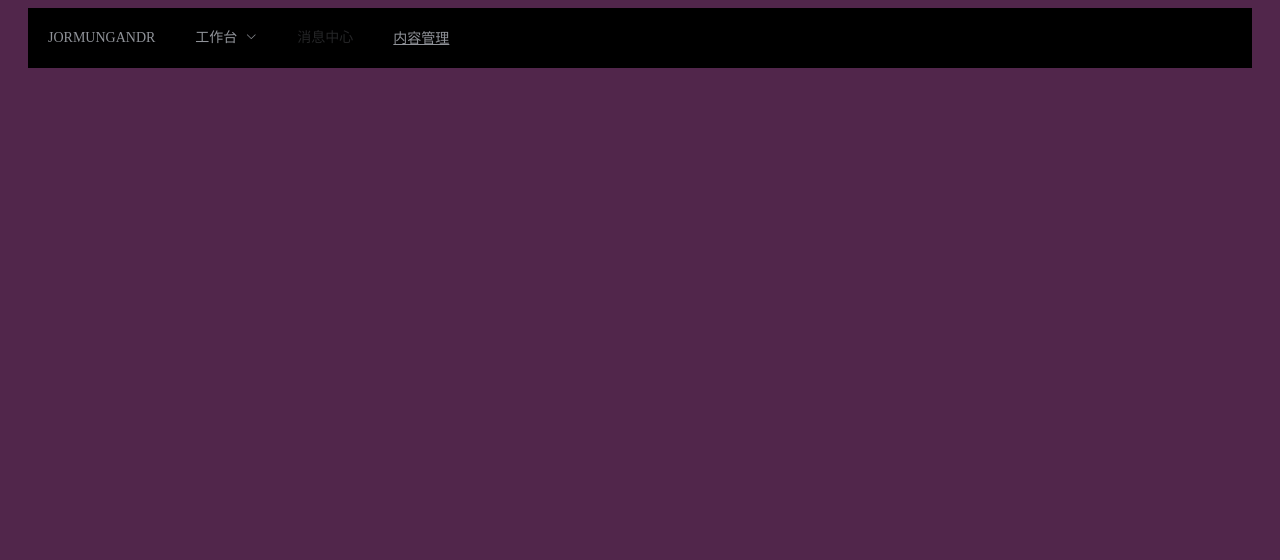
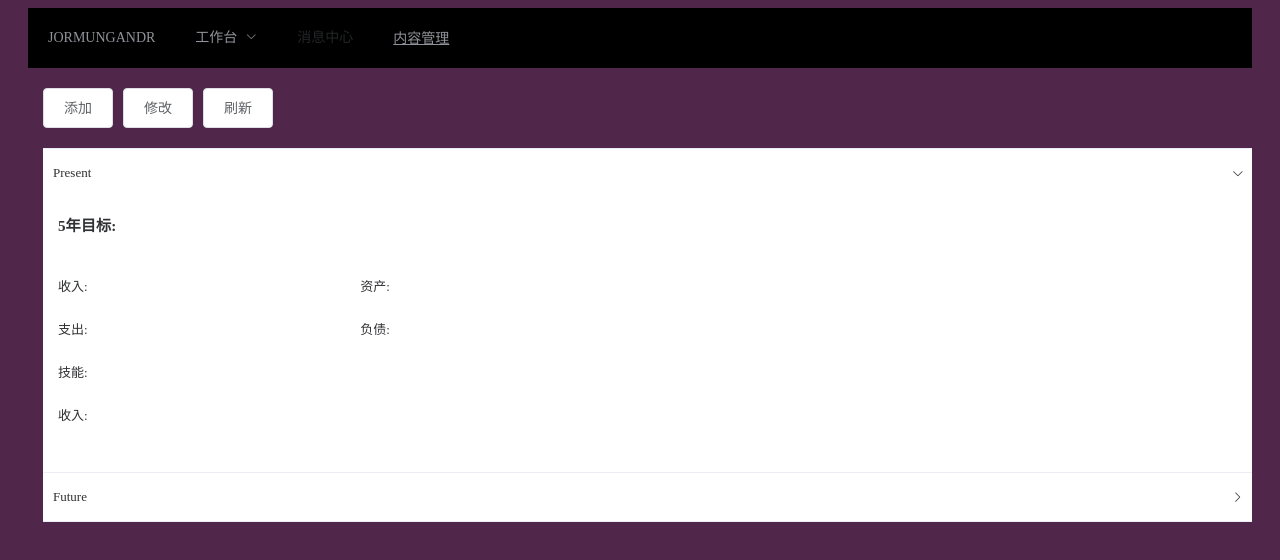
Before and after one commit to cyanbinw/Jormungandr, a Vue app: page /#/Investment/PastPresentFuture in a window 1280 px wide. Shown: the top 560 px of the page. Built offline with nearby package versions, Linux system fonts and the light colour scheme.

Commit message:
update router and add PastPresentFuture code

```diff
--- a/src/App.vue
+++ b/src/App.vue
@@ -14,11 +14,11 @@
             <template #title>投资</template>
             <el-menu-item index="2-1-1" @click="goToInvestmentTable()">投资表</el-menu-item>
             <el-menu-item index="2-1-2" @click="goToInvestmentDiagram()">投资资金曲线图</el-menu-item>
-            <el-menu-item index="2-1-3">昨天今天明天</el-menu-item>
+            <el-menu-item index="2-1-3" @click="goToPastPresentFuture()">昨天今天明天</el-menu-item>
           </el-submenu>
           <el-submenu index="2-2">
             <template #title>账本</template>
-            <el-menu-item index="2-2-1">预算与开支</el-menu-item>
+            <el-menu-item index="2-2-1" @click="goToBudgetExpenditure()">预算与开支</el-menu-item>
             <el-menu-item index="2-2-2">账本表</el-menu-item>
             <el-menu-item index="2-2-3">各月曲线图</el-menu-item>
             <el-menu-item index="2-2-4">每月简报</el-menu-item>
@@ -59,7 +59,16 @@ export default defineComponent({
       router.push({path: '/Investment/InvestmentTable'})
     },
     goToInvestmentDiagram(){
-      router.push({path: '/Bill/InvestmentDiagram'})
+      router.push({path: '/Investment/InvestmentDiagram'})
+    },
+    goToPastPresentFuture(){
+      router.push({path: '/Investment/PastPresentFuture'})
+    },
+    goToBudgetExpenditure(){
+      router.push({path: '/Bill/BudgetExpenditure'})
+    },
+    goToBillTable(){
+      router.push({path: '/Bill/BillTable'})
     },
   }
 });
--- a/src/components/Bill/BudgetExpenditure.vue
+++ b/src/components/Bill/BudgetExpenditure.vue
@@ -1,37 +1,45 @@
 <template>
-
+  <el-row>
+    <el-col :span="24">
+      <div class="block">
+        <span class="demonstration">月</span>
+        <el-date-picker v-model="month" type="month" placeholder="选择月">
+        </el-date-picker>
+      </div>
+    </el-col>
+  </el-row>
 </template>
 
 <script lang="ts">
-import { defineComponent } from 'vue';
+import { defineComponent } from "vue";
 import api from "../../api/index";
 import InvestmentTableData, {
   InvestmentData,
 } from "../../service/InvestmentTableData";
-import InvestmentDiagramOffspring from '../Shared/InvestmentDiagramOffspring.vue';
+import InvestmentDiagramOffspring from "../Shared/InvestmentDiagramOffspring.vue";
 
 export default defineComponent({
   components: { InvestmentDiagramOffspring },
-    data() {
-        return {
-            tableData: [],
-        }
-    },
-    mounted() {
+  data() {
+    return {
+      tableData: [],
+      month: '',
+    };
+  },
+  mounted() {
     this.axios
       .post(api.getInvestmentDiagram)
       .then((response) => {
         // 指定图表的配置项和数据
-        this.tableData = response.data.data
+        this.tableData = response.data.data;
         this.$forceUpdate();
       })
       .catch((error) => {
         console.log(error);
       });
   },
-})
+});
 </script>
 
 <style>
-
 </style>
--- a/src/components/InvestmentComponents/PastPresentFuture.vue
+++ b/src/components/InvestmentComponents/PastPresentFuture.vue
@@ -1,37 +1,98 @@
 <template>
-
+  <el-row>
+    <el-col :span="24">
+      <el-button @click="AddTarget()">添加</el-button>
+      <el-button @click="UpdateTarget()">修改</el-button>
+      <el-button @click="RefreshTarget()">刷新</el-button>
+    </el-col>
+  </el-row>
+  <el-row>
+    <el-col :span="24">
+      <el-collapse v-model="activeName" accordion>
+        <el-collapse-item title="Present" name="1">
+          <el-row>
+            <el-col :span="12">
+              <h3>5年目标: {{ TargetData.Target }}</h3>
+            </el-col>
+          </el-row>
+          <el-row>
+            <el-col :span="6"> 收入: {{ TargetData.Revenue }} </el-col>
+            <el-col :span="6"> 资产: {{ TargetData.AssetsData }} </el-col>
+          </el-row>
+          <el-row>
+            <el-col :span="6"> 支出: {{ TargetData.Expend }} </el-col>
+            <el-col :span="6"> 负债: {{ TargetData.LiabilitiesData }} </el-col>
+          </el-row>
+          <el-row>
+            <el-col :span="12"> 技能: {{ TargetData.Skill }} </el-col>
+          </el-row>
+          <el-row>
+            <el-col :span="12"> 收入: {{ TargetData.Other }} </el-col>
+          </el-row>
+        </el-collapse-item>
+        <el-collapse-item title="Future" name="2">
+          <div>简化流程：设计简洁直观的操作流程；</div>
+          <div>
+            清晰明确：语言表达清晰且表意明确，让用户快速理解进而作出决策；
+          </div>
+          <div>
+            帮助用户识别：界面简单直白，让用户快速识别而非回忆，减少用户记忆负担。
+          </div>
+        </el-collapse-item>
+        <el-collapse-item
+          title="Past"
+          name="3"
+          v-for="(item, index) in tableData"
+          :key="index"
+          :item="item"
+          :index="index"
+        >
+        </el-collapse-item>
+      </el-collapse>
+    </el-col>
+  </el-row>
 </template>
 
 <script lang="ts">
-import { defineComponent } from 'vue';
+import { defineComponent } from "vue";
 import api from "../../api/index";
-import InvestmentTableData, {
-  InvestmentData,
-} from "../../service/InvestmentTableData";
-import InvestmentDiagramOffspring from '../Shared/InvestmentDiagramOffspring.vue';
+import TargetData from "../../service/Target";
 
 export default defineComponent({
-  components: { InvestmentDiagramOffspring },
-    data() {
-        return {
-            tableData: [],
-        }
-    },
-    mounted() {
-    this.axios
-      .post(api.getInvestmentDiagram)
-      .then((response) => {
-        // 指定图表的配置项和数据
-        this.tableData = response.data.data
-        this.$forceUpdate();
-      })
-      .catch((error) => {
-        console.log(error);
-      });
+  components: {},
+  data() {
+    return {
+      tableData: [],
+      activeName: '1',
+      TargetData: new TargetData(),
+    };
   },
-})
+  methods: {
+    AddTarget() {},
+    UpdateTarget() {},
+    RefreshTarget() {},
+  },
+  mounted() {
+    // this.axios
+    //   .post(api.getInvestmentDiagram)
+    //   .then((response) => {
+    //     // 指定图表的配置项和数据
+    //     this.tableData = response.data.data;
+    //     this.$forceUpdate();
+    //   })
+    //   .catch((error) => {
+    //     console.log(error);
+    //   });
+  },
+});
 </script>
 
 <style>
+.el-collapse-item__header {
+  padding-left: 10px;
+}
 
+.el-col {
+  padding-left: 15px;
+}
 </style>
--- a/src/router/index.ts
+++ b/src/router/index.ts
@@ -5,6 +5,7 @@ import InvestmentDiagram from '../components/InvestmentComponents/InvestmentDiag
 import InvestmentTable from '../components/InvestmentComponents/InvestmentTable.vue'
 import PastPresentFuture from '../components/InvestmentComponents/PastPresentFuture.vue'
 import BudgetExpenditure from '../components/Bill/BudgetExpenditure.vue'
+import BillTable from '../components/Bill/BillTable.vue'
 
 const routes = [
     { path: '/', component: Home },
@@ -13,10 +14,11 @@ const routes = [
     //Investment
     { path: '/Investment/InvestmentTable', component: InvestmentTable },
     { path: '/Investment/InvestmentDiagram', component: InvestmentDiagram },
-    { path: '/Investment/InvestmentDiagram', component: PastPresentFuture },
+    { path: '/Investment/PastPresentFuture', component: PastPresentFuture },
 
     //Bill
     { path: '/Bill/BudgetExpenditure', component: BudgetExpenditure },
+    { path: '/Bill/BillTable', component: BillTable },
   ]
 
   // 3. 创建路由实例并传递 `routes` 配置
--- /dev/null
+++ b/src/service/Target.ts
@@ -0,0 +1,25 @@
+import { number } from "echarts";
+import moment from "moment"
+
+export default class TargetData {
+    public ID!: number;
+    public Target!: string;
+    public Revenue!: number;
+    public Expend!: number;
+    public Assets!: AssetsData[];
+    public Liabilities!: LiabilitiesData[];
+    public Skill!: string;
+    public Other!: string;
+}
+
+export class AssetsData {
+    public ID!: number;
+    public AssetsName!: string;
+    public AssetsAmount!: number;
+}
+
+export class LiabilitiesData {
+    public ID!: number;
+    public LiabilitiesName!: string;
+    public LiabilitiesAmount!: number;
+}
```
